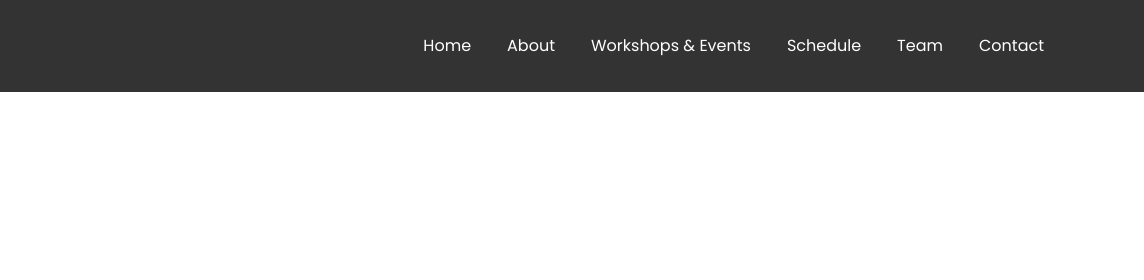
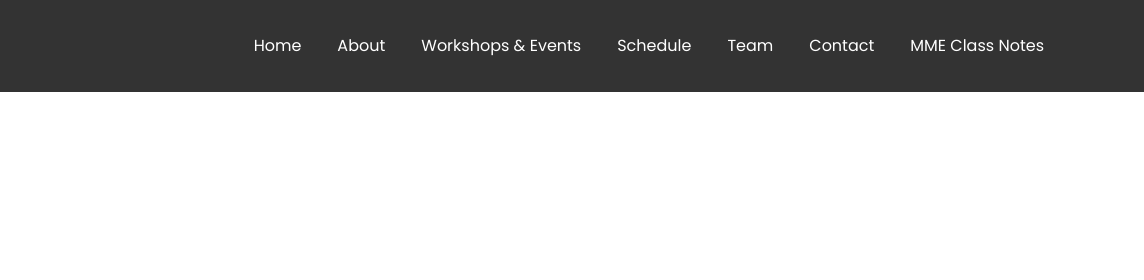
Before and after one commit to riishabhraj/mettle, a plain HTML site: page index.html in a window 1280 px wide. Shown: the top 280 px of the page, 136-1280 px from the left. Drawn offline with nearby package versions, Linux system fonts and the light colour scheme.

Commit message:
added class notes

```diff
--- a/index.html
+++ b/index.html
@@ -172,6 +172,9 @@
 					<li class="nav-item"><a class="nav-link" href="schedule.html">Schedule</a></li>
 					<li class="nav-item"><a class="nav-link" href="team.html">Team</a></li>
 					<li class="nav-item"><a class="nav-link" href="contact.html">Contact</a></li>
+					<li class="nav-item"><a class="nav-link"
+							href="https://drive.google.com/drive/folders/11gugUqOLhTcH0GfIa8JfPpsXWf9EVIPw">MME Class
+							Notes</a></li>
 				</ul>
 			</div>
 		</div>
```
Also changed, not shown: about.html (+3 -0 lines), contact.html (+3 -0 lines), events.html (+3 -0 lines), schedule.html (+3 -0 lines), team.html (+10 -6 lines).
